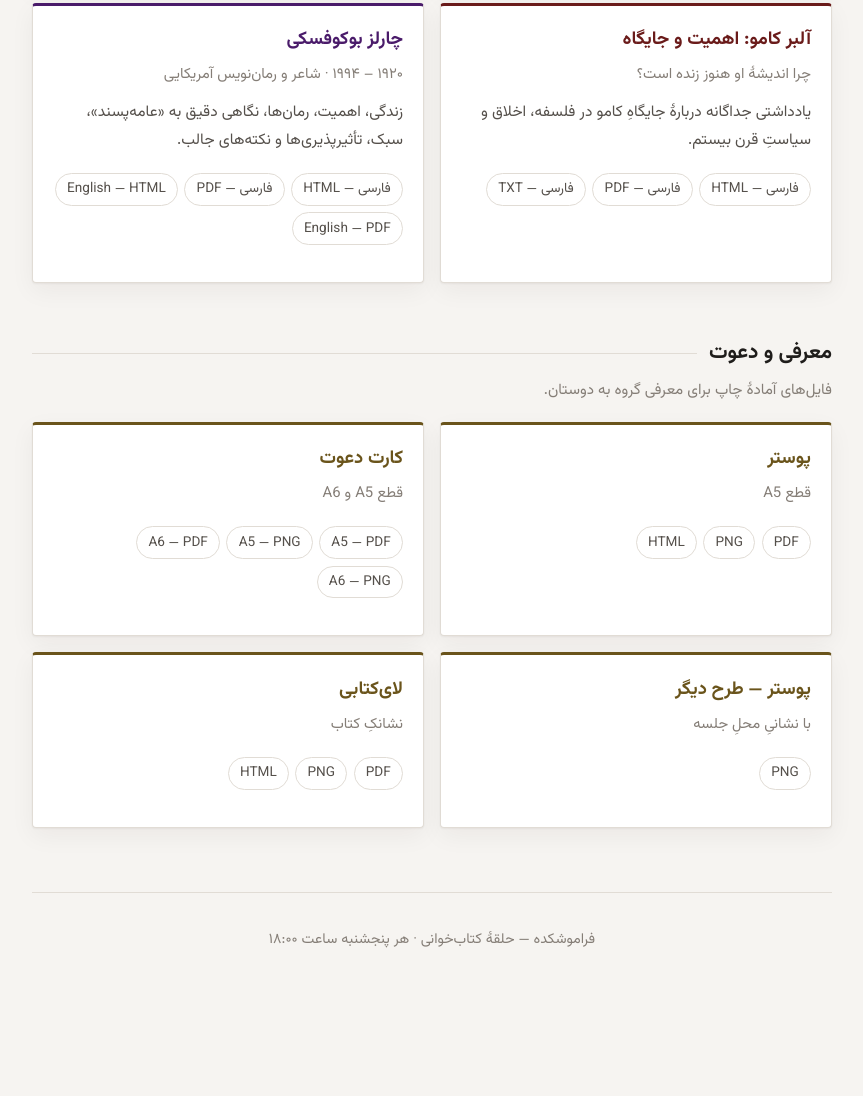
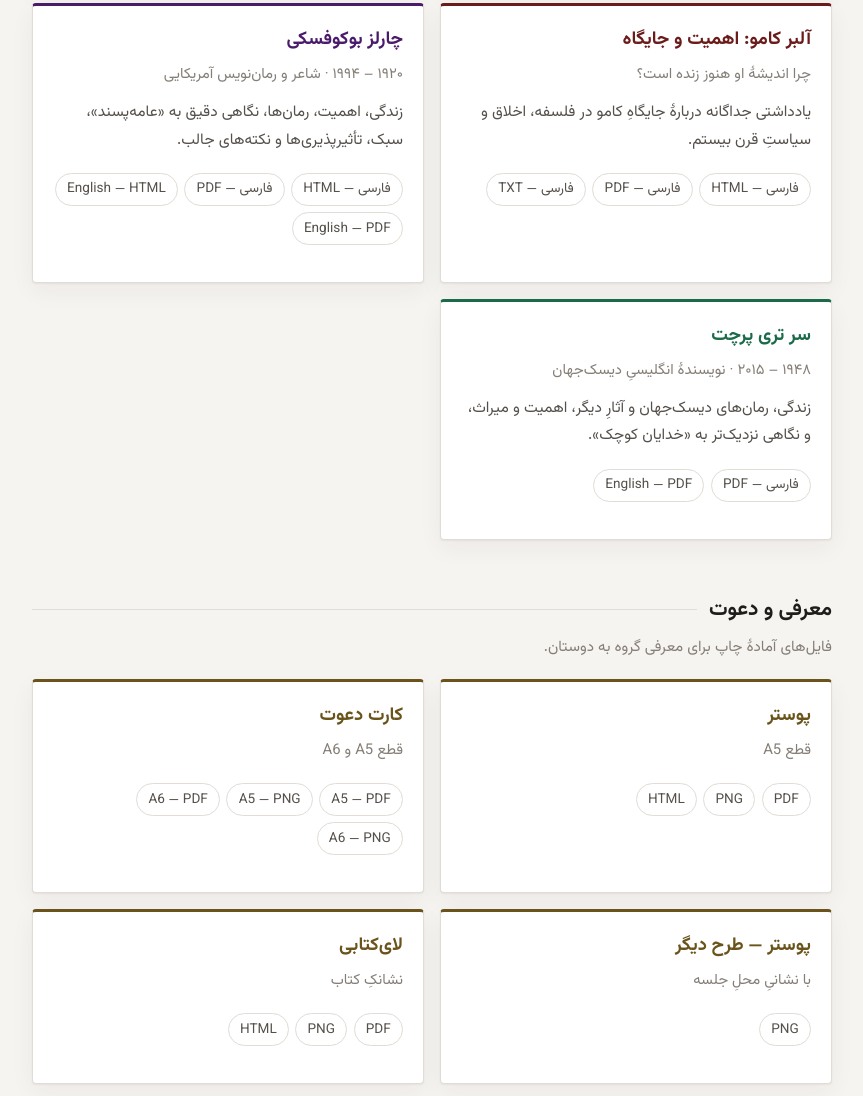
Before and after one commit to faramooshkade/faramooshkade.github.io, a plain HTML site: page index.html in a window 1280 px wide. Shown: the part 2318-3414 px from the top of the page, without its empty margins (208-1071 px from the left). Before the commit the page ends 3333 px from the top, so only its background shows below. Drawn offline with Linux system fonts and the light colour scheme.

Commit message:
Add Pratchett author notes in Persian and English
Co-Authored-By: Claude Opus 5.5 <noreply@anthropic.com>

```diff
--- a/index.html
+++ b/index.html
@@ -411,6 +411,16 @@
         </ul>
       </article>
 
+      <article class="card green">
+        <h3>سر تری پرچت</h3>
+        <p class="sub">۱۹۴۸ – ۲۰۱۵ · نویسندهٔ انگلیسیِ دیسک‌جهان</p>
+        <p>زندگی، رمان‌های دیسک‌جهان و آثارِ دیگر، اهمیت و میراث، و نگاهی نزدیک‌تر به «خدایان کوچک».</p>
+        <ul class="files">
+          <li><a href="pratchett.pdf">فارسی — <span class="lat">PDF</span></a></li>
+          <li><a href="pratchett-en.pdf"><span class="lat">English — PDF</span></a></li>
+        </ul>
+      </article>
+
     </div>
   </section>
 
```
Also changed, not shown: 3 other files.
